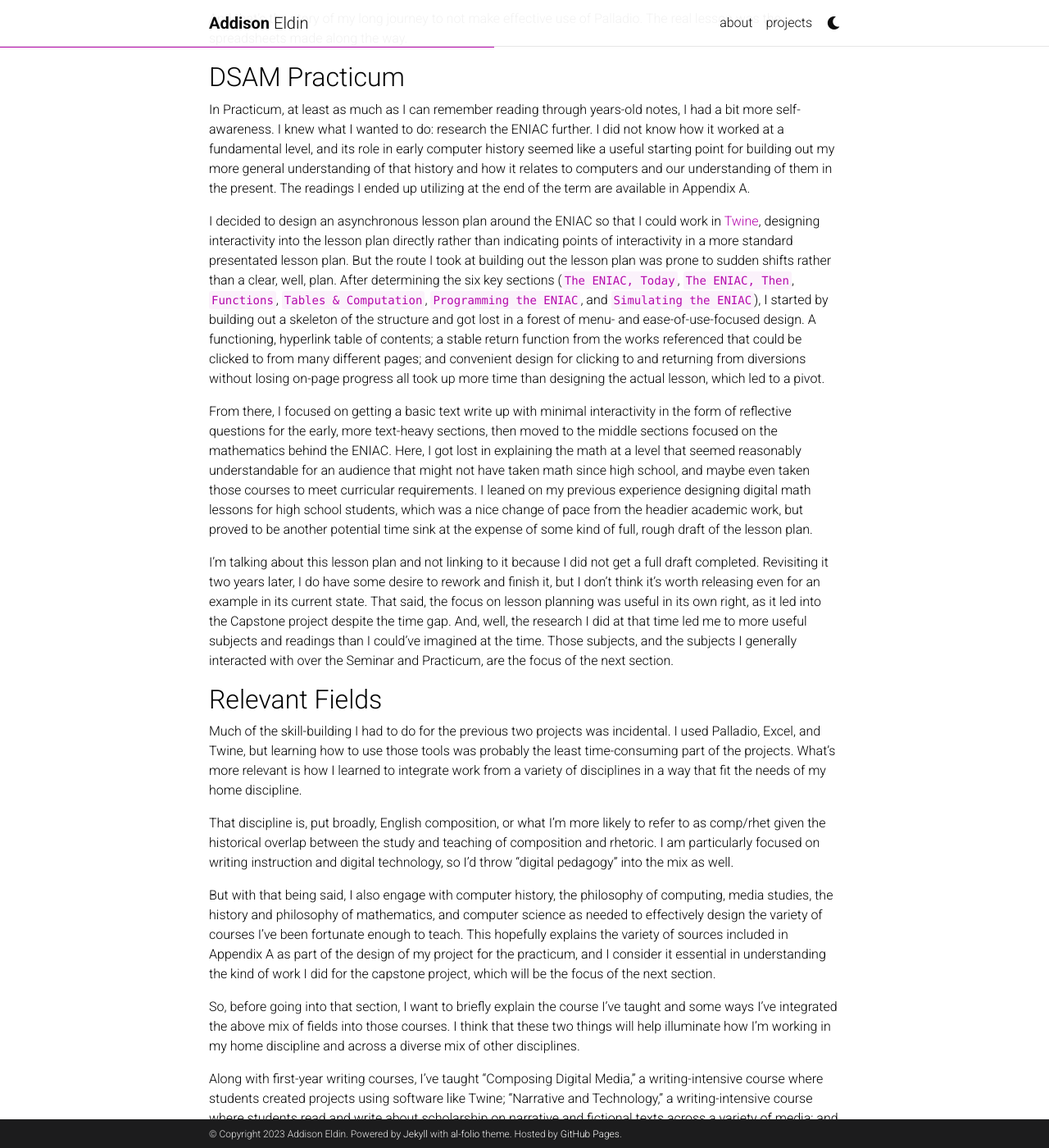
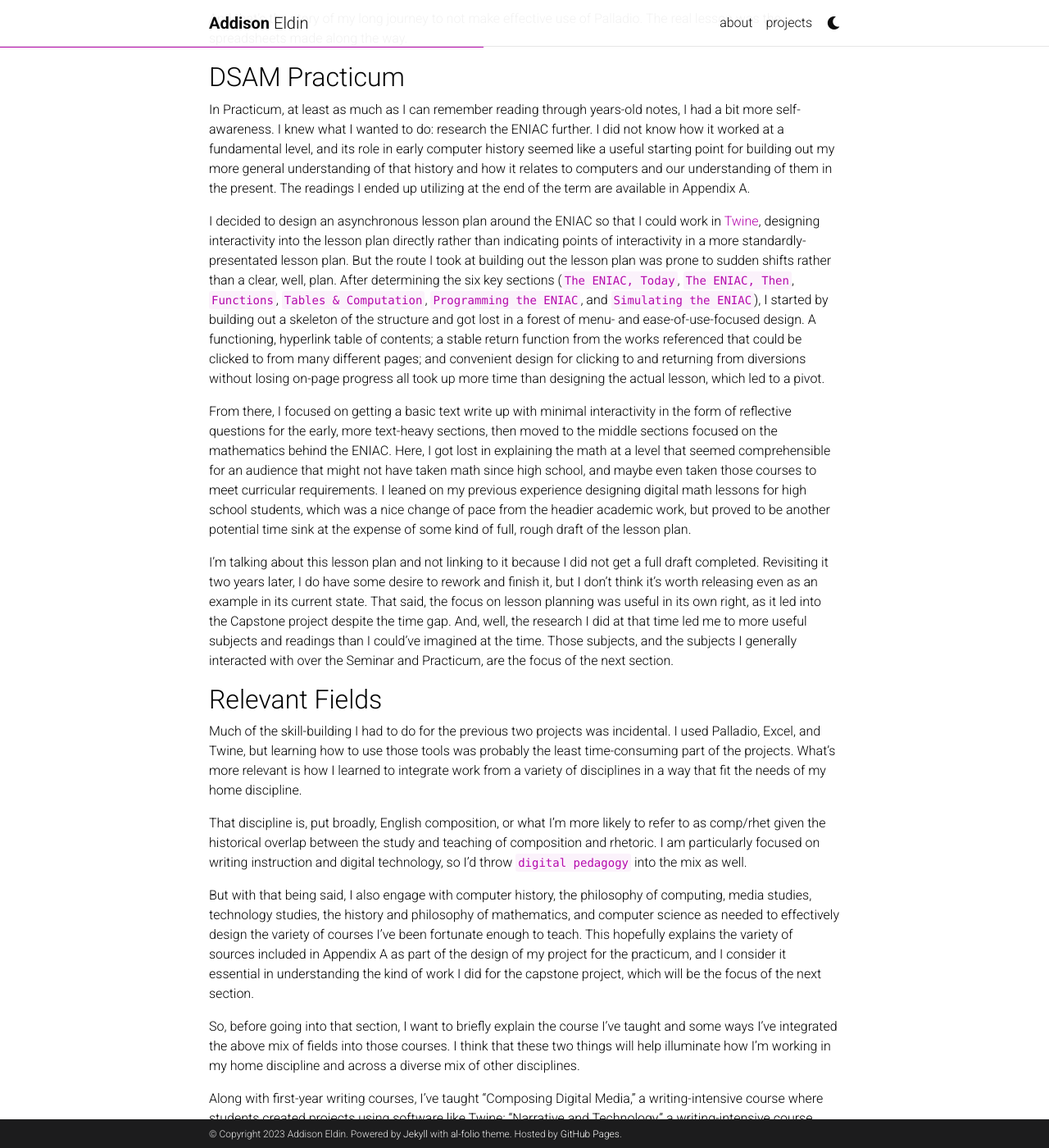
Before and after one commit to addeldin/addeldin.github.io, a Jekyll site: the page built from _projects/dsam-reflection.md, in a window 1280 px wide and 1400 px high, scrolled down 2593 px. Shown: the whole window at 82% size. Built offline with Jekyll 4.4.1, drawn with Linux system fonts in a browser that asks for light colours; comment, search, counter and statistics services are not loaded; a style sheet for code colours, icons or effects is not loaded; some of the changed text lies outside the part shown.

Commit message:
Update dsam-reflection.md

```diff
--- a/_projects/dsam-reflection.md
+++ b/_projects/dsam-reflection.md
@@ -14,12 +14,12 @@
 2. For the DSAM Practicum in 2021, I built an asynchronous educational resource for understanding the historical role of the ENIAC in the history of computing.
 3. For the DSAM Capstone in 2023, where my initial goals and the final product most closely aligned, I designed open educational resources hosted on GitHub and linked to from a personal website that acts as an academic portfolio.
 
-Interestingly to me, I used a variety of digital tools and programming/markup langauges for the projects (e.g. Palladio, Python, Excel, HTML, CSS, Markdown, Twine, Anaconda, and Jekyll themes for GitHub Pages), but in each case the tools used proved secondary to the goals of the project—and, in some cases, unnecessary or outright counterproductive. In part, this arose from just trying to get something done that fit the course expectations, but rather than being a sequence of abandoned projects, I think that each contributed to an ongoing conversation with myself mediated by the projects, my classmates, and the course instructors. The conversation had a central premise that eluded me until stated concisely by Prof. Alison Langmead at the end of the Capstone project: what kind of teacher do I want to be?
+I used a variety of digital tools and programming/markup langauges for the projects (e.g. Palladio, Python, Excel, HTML, CSS, Markdown, Twine, Anaconda, and Jekyll themes for GitHub Pages), but in each case the tools used proved secondary to the goals of the project—and, in some cases, unnecessary or outright counterproductive. In part, this arose from just trying to get something done that fit the course expectations, but rather than being a sequence of abandoned projects, I think that each contributed to an ongoing conversation with myself mediated by the projects, my classmates, and the course instructors. The conversation had a central premise that eluded me until stated concisely by Prof. Alison Langmead at the end of the Capstone project: what kind of teacher do I want to be?
 
 The following sections will provide an abridged walk through the coursework that led to my awareness of that underlying conversation, and the best answer to that question that I can provide here in the first half of 2023.
 
 ## DSAM Seminar
-In the seminar, I worked with a set of syllabi that fell under the loose categorization of `digital studies`, which is phrase I use to basically mean lowercase `digital humanities` while trying to avoid the stale baggage the phrase carries. The 35 syllabi all came from the [Humanities Commons CORE Repository](https://hcommons.org/core/) and included 16 universities, even more professors professors, and a mix of departments, but all focused on digital culture, studies, or history.
+In the seminar, I worked with a set of syllabi that fell under the loose categorization of `digital studies`, which is phrase I use to basically mean lowercase `digital humanities` while trying to avoid the stale baggage that phrase carries. The 35 syllabi all came from the [Humanities Commons CORE Repository](https://hcommons.org/core/) and included 16 universities, even more professors professors, and a mix of departments, but all focused on digital culture, studies, or history.
 
 I knew I wanted to do something with these syllabi, but my approach in hindsight was more utilitarian than purposeful and effective. Basically, I knew that I wanted to see how content that was more about learning how to use tools, software, or methods (what I'll refer to as `technical learning`) or the history of digital technology was represented in the syllabi's assigned materials. I looked to digital methods I'd learned up to that point, and felt that network analysis would be the best way to interrelate the metadata *about* the syllabi and the assigned content *within* them.
 
@@ -47,24 +47,24 @@
 ## DSAM Practicum
 In Practicum, at least as much as I can remember reading through years-old notes, I had a bit more self-awareness. I knew what I wanted to do: research the ENIAC further. I did not know how it worked at a fundamental level, and its role in early computer history seemed like a useful starting point for building out my more general understanding of that history and how it relates to computers and our understanding of them in the present. The readings I ended up utilizing at the end of the term are available in Appendix A.
 
-I decided to design an asynchronous lesson plan around the ENIAC so that I could work in [Twine](https://twinery.org/), designing interactivity into the lesson plan directly rather than indicating points of interactivity in a more standard presentated lesson plan. But the route I took at building out the lesson plan was prone to sudden shifts rather than a clear, well, plan. After determining the six key sections (`The ENIAC, Today`, `The ENIAC, Then`, `Functions`, `Tables & Computation`, `Programming the ENIAC`, and `Simulating the ENIAC`), I started by building out a skeleton of the structure and got lost in a forest of menu- and ease-of-use-focused design. A functioning, hyperlink table of contents; a stable return function from the works referenced that could be clicked to from many different pages; and convenient design for clicking to and returning from diversions without losing on-page progress all took up more time than designing the actual lesson, which led to a pivot.
+I decided to design an asynchronous lesson plan around the ENIAC so that I could work in [Twine](https://twinery.org/), designing interactivity into the lesson plan directly rather than indicating points of interactivity in a more standardly-presentated lesson plan. But the route I took at building out the lesson plan was prone to sudden shifts rather than a clear, well, plan. After determining the six key sections (`The ENIAC, Today`, `The ENIAC, Then`, `Functions`, `Tables & Computation`, `Programming the ENIAC`, and `Simulating the ENIAC`), I started by building out a skeleton of the structure and got lost in a forest of menu- and ease-of-use-focused design. A functioning, hyperlink table of contents; a stable return function from the works referenced that could be clicked to from many different pages; and convenient design for clicking to and returning from diversions without losing on-page progress all took up more time than designing the actual lesson, which led to a pivot.
 
-From there, I focused on getting a basic text write up with minimal interactivity in the form of reflective questions for the early, more text-heavy sections, then moved to the middle sections focused on the mathematics behind the ENIAC. Here, I got lost in explaining the math at a level that seemed reasonably understandable for an audience that might not have taken math since high school, and maybe even taken those courses to meet curricular requirements. I leaned on my previous experience designing digital math lessons for high school students, which was a nice change of pace from the headier academic work, but proved to be another potential time sink at the expense of some kind of full, rough draft of the lesson plan.
+From there, I focused on getting a basic text write up with minimal interactivity in the form of reflective questions for the early, more text-heavy sections, then moved to the middle sections focused on the mathematics behind the ENIAC. Here, I got lost in explaining the math at a level that seemed comprehensible for an audience that might not have taken math since high school, and maybe even taken those courses to meet curricular requirements. I leaned on my previous experience designing digital math lessons for high school students, which was a nice change of pace from the headier academic work, but proved to be another potential time sink at the expense of some kind of full, rough draft of the lesson plan.
 
-I'm talking about this lesson plan and not linking to it because I did not get a full draft completed. Revisiting it two years later, I do have some desire to rework and finish it, but I don't think it's worth releasing even for an example in its current state. That said, the focus on lesson planning was useful in its own right, as it led into the Capstone project despite the time gap. And, well, the research I did at that time led me to more useful subjects and readings than I could've imagined at the time. Those subjects, and the subjects I generally interacted with over the Seminar and Practicum, are the focus of the next section.
+I'm talking about this lesson plan and not linking to it because I did not get a full draft completed. Revisiting it two years later, I do have some desire to rework and finish it, but I don't think it's worth releasing even as an example in its current state. That said, the focus on lesson planning was useful in its own right, as it led into the Capstone project despite the time gap. And, well, the research I did at that time led me to more useful subjects and readings than I could've imagined at the time. Those subjects, and the subjects I generally interacted with over the Seminar and Practicum, are the focus of the next section.
 
 ## Relevant Fields
 Much of the skill-building I had to do for the previous two projects was incidental. I used Palladio, Excel, and Twine, but learning how to use those tools was probably the least time-consuming part of the projects. What's more relevant is how I learned to integrate work from a variety of disciplines in a way that fit the needs of my home discipline.
 
-That discipline is, put broadly, English composition, or what I'm more likely to refer to as comp/rhet given the historical overlap between the study and teaching of composition and rhetoric. I am particularly focused on writing instruction and digital technology, so I'd throw "digital pedagogy" into the mix as well.
+That discipline is, put broadly, English composition, or what I'm more likely to refer to as comp/rhet given the historical overlap between the study and teaching of composition and rhetoric. I am particularly focused on writing instruction and digital technology, so I'd throw `digital pedagogy` into the mix as well.
 
-But with that being said, I also engage with computer history, the philosophy of computing, media studies, the history and philosophy of mathematics, and computer science as needed to effectively design the variety of courses I've been fortunate enough to teach. This hopefully explains the variety of sources included in Appendix A as part of the design of my project for the practicum, and I consider it essential in understanding the kind of work I did for the capstone project, which will be the focus of the next section.
+But with that being said, I also engage with computer history, the philosophy of computing, media studies, technology studies, the history and philosophy of mathematics, and computer science as needed to effectively design the variety of courses I've been fortunate enough to teach. This hopefully explains the variety of sources included in Appendix A as part of the design of my project for the practicum, and I consider it essential in understanding the kind of work I did for the capstone project, which will be the focus of the next section.
 
 So, before going into that section, I want to briefly explain the course I've taught and some ways I've integrated the above mix of fields into those courses. I think that these two things will help illuminate how I'm working in my home discipline and across a diverse mix of other disciplines.
 
 Along with first-year writing courses, I've taught "Composing Digital Media," a writing-intensive course where students created projects using software like Twine; "Narrative and Technology," a writing-intensive course where students read and write about scholarship on narrative and fictional texts across a variety of media; and "Digital Humanity," a course focused on contemporary issues around ubiquitous digital computing and human life.
 
-At the low level, this involved considering how to incorporate technical instruction about how to use software, and how to employ that use toward rhetorically purposeful means for a course like "Composing Digital Media." At the higher level, it included integrating basic concepts from programming, rhetorical understandings of written genres, and computer history through lesson plans like the one featured in `Genre Generators` on the projects page of this website. In general, I use "digital pedagogy" as a catch-all for the ways in which a comp/rhet perspective has intersected with my role as a writing instructor as well as an instructor of courses with a siginificant focus on digital technology.
+At the low level, this involved considering how to incorporate technical instruction about how to use software, and how to employ that use toward rhetorically purposeful means for a course like "Composing Digital Media." At the higher level, it included integrating basic concepts from programming, rhetorical understandings of written genres, and computer history through lesson plans like the one featured in [`Genre Generators`](https://addeldin.github.io/projects/genre-generators/) on the projects page of this website. In general, I use `digital pedagogy` as a catch-all for the ways in which a comp/rhet perspective has intersected with my role as a writing instructor as well as an instructor of courses with a siginificant focus on digital technology.
 
 I view the courses I've taught and ways I've incorporated fields like computer history to reflect a broader approach to the teaching of computing/computers in a way that extends the comp/rhet approach to writing instruction, namely how writing instruction focuses on the technology of writing as a tool with a significant rhetorical dimension in service of helping students understand how to use the tool in a variety of contexts, including the academic disciplines they'll enter as they move along in their undergraduate careers. I believe that the teaching of computing/computers should follow suit, considering the technical elements of the technology and relating them to students in a way that supports rhetorically purposeful work. This might include understanding how a computer program can encode subjective understandings of written genres like a love letter, or how game mechanics encoded in Twine can demonstrate a rhetorical understanding of the system being mechanized.
 
```
Also changed, not shown: other parts of _projects/dsam-reflection.md (+5 -5 lines).
